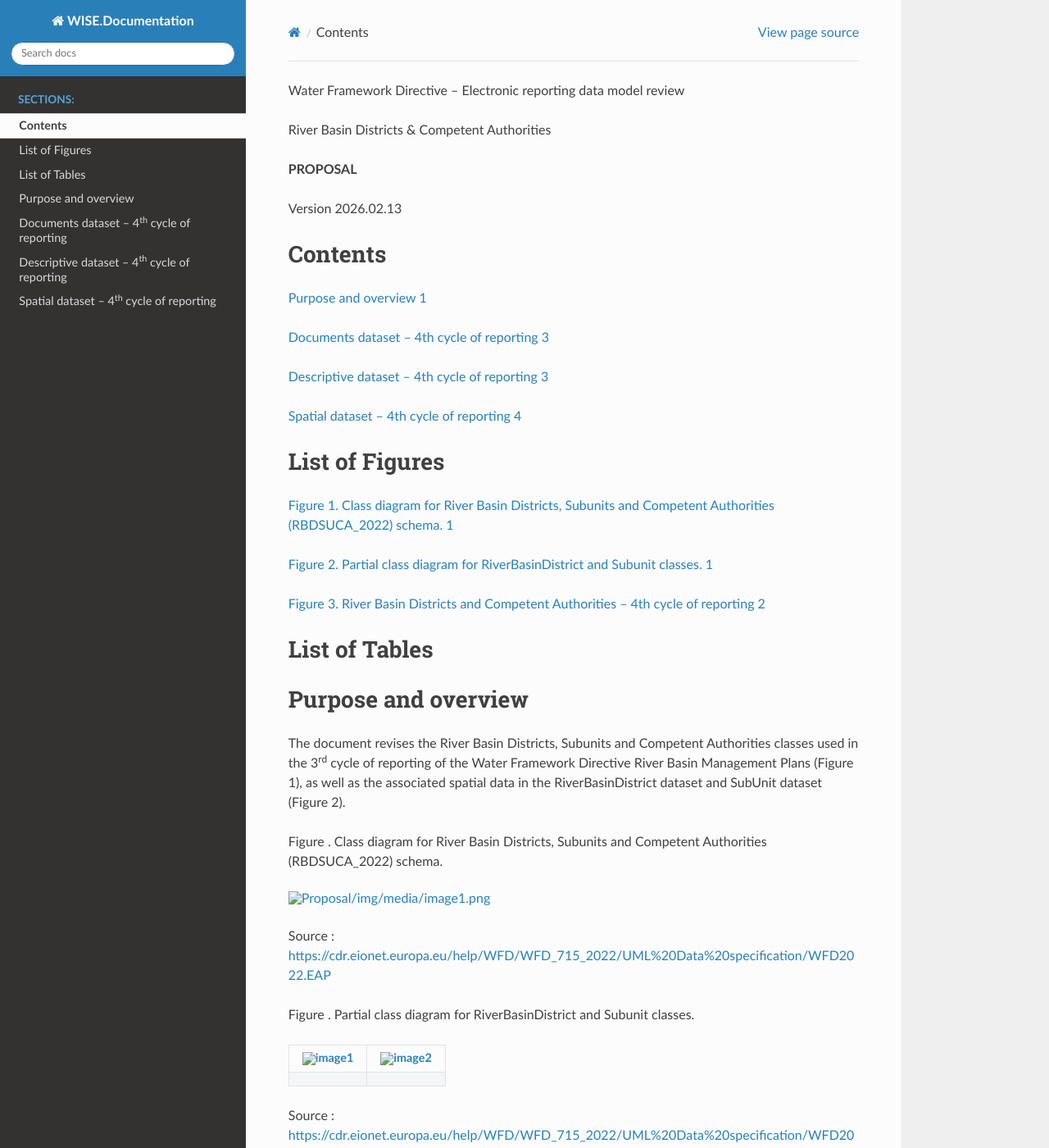
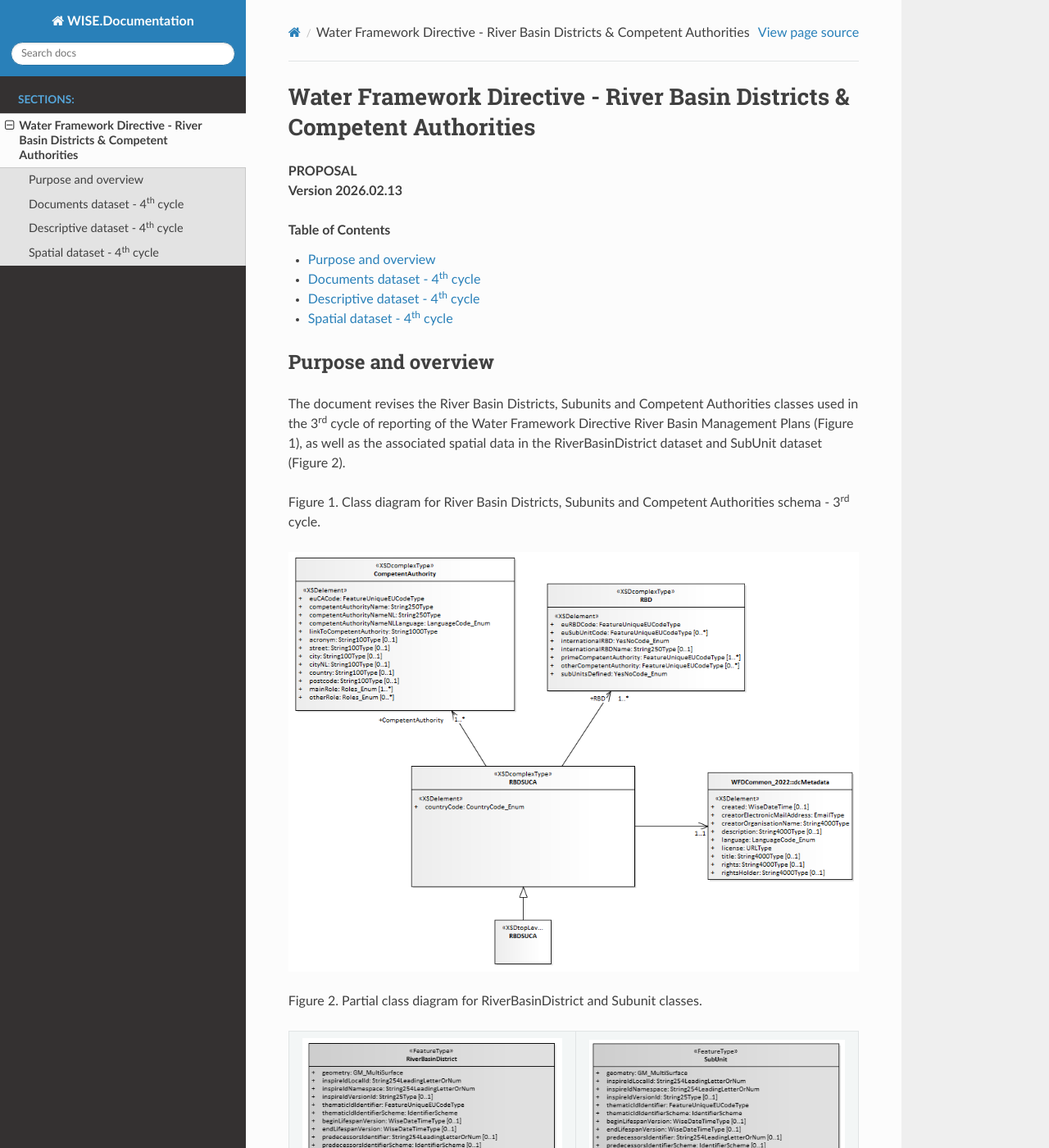
Before and after one commit to eeadata/WISE.WFD.Documentation, a Sphinx documentation site: the page built from docs/Proposal/index.rst, in a window 1280 px wide and 1400 px high. Shown: the whole window at 82% size. Built offline with Sphinx 7.4.7 and the Read the Docs theme 3.1.0, drawn with Linux system fonts in a browser that asks for light colours; formulas are drawn with MathJax 3; some of the changed text lies outside the part shown.

Commit message:
Cropping the images

```diff
--- a/docs/Proposal/index.rst
+++ b/docs/Proposal/index.rst
@@ -1,90 +1,71 @@
-Water Framework Directive – Electronic reporting data model review
+Water Framework Directive - River Basin Districts & Competent Authorities
+#########################################################################
 
-River Basin Districts & Competent Authorities
+| **PROPOSAL**
+| **Version 2026.02.13**
 
-**PROPOSAL**
 
-Version 2026.02.13
+.. contents:: Table of Contents
+   :depth: 2
+   :local:
 
--
+..
+   List of Figures
+   ===============
 
-Contents
-========
+   `Figure 1. Class diagram for River Basin Districts, Subunits and
+   Competent Authorities (RBDSUCA_2022) schema. <#_Ref221642320>`__
+   `1 <#_Ref221642320>`__
 
-`Purpose and overview <#purpose-and-overview>`__
-`1 <#purpose-and-overview>`__
+   `Figure 2. Partial class diagram for RiverBasinDistrict and Subunit
+   classes. <#_Ref221876448>`__ `1 <#_Ref221876448>`__
 
-`Documents dataset – 4\ th cycle of
-reporting <#documents-dataset-4th-cycle-of-reporting>`__
-`3 <#documents-dataset-4th-cycle-of-reporting>`__
+   `Figure 3. River Basin Districts and Competent Authorities – 4th cycle
+   of reporting <#_Ref221089723>`__ `2 <#_Ref221089723>`__
 
-`Descriptive dataset – 4\ th cycle of
-reporting <#descriptive-dataset-4th-cycle-of-reporting>`__
-`3 <#descriptive-dataset-4th-cycle-of-reporting>`__
+   List of Tables
+   ==============
 
-`Spatial dataset – 4\ th cycle of
-reporting <#spatial-dataset-4th-cycle-of-reporting>`__
-`4 <#spatial-dataset-4th-cycle-of-reporting>`__
+..
 
-List of Figures
-===============
-
-`Figure 1. Class diagram for River Basin Districts, Subunits and
-Competent Authorities (RBDSUCA_2022) schema. <#_Ref221642320>`__
-`1 <#_Ref221642320>`__
-
-`Figure 2. Partial class diagram for RiverBasinDistrict and Subunit
-classes. <#_Ref221876448>`__ `1 <#_Ref221876448>`__
-
-`Figure 3. River Basin Districts and Competent Authorities – 4th cycle
-of reporting <#_Ref221089723>`__ `2 <#_Ref221089723>`__
-
-List of Tables
-==============
+.. _purpose-and-overview-ref:
 
 Purpose and overview
 ====================
 
 The document revises the River Basin Districts, Subunits and Competent
-Authorities classes used in the 3\ :sup:`rd` cycle of reporting of the
+Authorities classes used in the |3rd| cycle of reporting of the
 Water Framework Directive River Basin Management Plans (Figure 1), as
 well as the associated spatial data in the RiverBasinDistrict dataset
 and SubUnit dataset (Figure 2).
 
-Figure . Class diagram for River Basin Districts, Subunits and Competent
-Authorities (RBDSUCA_2022) schema.
+Figure 1. Class diagram for River Basin Districts, Subunits and Competent
+Authorities schema - |3rd| cycle.
 
-.. image:: img/media/image1.png
-   :width: 4.57708in
-   :height: 3.33766in
+|image1|
 
-Source :
-https://cdr.eionet.europa.eu/help/WFD/WFD_715_2022/UML%20Data%20specification/WFD2022.EAP
 
-Figure . Partial class diagram for RiverBasinDistrict and Subunit
+Figure 2. Partial class diagram for RiverBasinDistrict and Subunit
 classes.
 
 +-----------------------------------+-----------------------------------+
-| |image1|                          | |image2|                          |
-+===================================+===================================+
+| |image2left|                      | |image2right|                     |
 +-----------------------------------+-----------------------------------+
 
-Source :
-https://cdr.eionet.europa.eu/help/WFD/WFD_715_2022/UML%20Data%20specification/WFD2022.EAP
 
 | A proposal is presented for the electronic reporting in the
-  4\ :sup:`th` cycle (Figure 3).
+  |4th| cycle (Figure 3).
 | The reporting of the units of management (i.e. the River Basin
   Districts) and of the competent authorities is combined into a single
   dataflow. The overall structure of the new **River Basin Districts and
   Competent Authorities** dataflow has been aligned with similar
-  dataflows, e.g. under the Floods Directive :sup:`(`\  [1]_\ :sup:`)`.
+  dataflows, e.g. under the Floods Directive [#floods-directive-footnote]_.
 
 Reporting is only requested under the following conditions:
 
 -  If there are changes to the spatial delineation and/or the
    identifiers of one or more River Basin Districts (since the
-   3\ :sup:`rd` cycle of reporting), the spatial dataset must be
+   |3rd| cycle), the spatial dataset must be
    reported.
 
 -  If there are changes to the competent authorities or their roles, the
@@ -95,16 +76,18 @@ Data providers can specify which datasets are being updated (spatial
 data, descriptive data, or both). Information about subunits is no
 longer requested. The reporting of metadata has also been simplified.
 
-Figure . River Basin Districts and Competent Authorities – 4th cycle of
-reporting
+
+Figure 3. River Basin Districts and Competent Authorities - |4th| cycle
 
 +-----------------------+-----------------------+----------------------+
+| |image3a|             | |image3b|             | |image3c|            |
++-----------------------+-----------------------+----------------------+
 | a) Documents          | b) Descriptive data   | c) Spatial data      |
-+=======================+=======================+======================+
-| |image3|              | |image4|              | |image5|             |
 +-----------------------+-----------------------+----------------------+
 
-Documents dataset – 4\ :sup:`th` cycle of reporting
+.. _documents-dataset-ref:
+
+Documents dataset - |4th| cycle
 ===================================================
 
 The Documents dataset (Figure 3.a) follows the standard structure used
@@ -126,7 +109,9 @@ in various WISE dataflows:
    the provision of a link to a document stored in a publicly accessible
    national web site.
 
-Descriptive dataset – 4\ :sup:`th` cycle of reporting
+.. _descriptive-dataset-ref:
+
+Descriptive dataset - |4th| cycle
 =====================================================
 
 The Descriptive dataset (Figure 3.b) contains two tables:
@@ -138,16 +123,18 @@ The Descriptive dataset (Figure 3.b) contains two tables:
    Competent Authority with a River Basin District and specified the
    role(s) of the competent authority in that specific RBD.
 
-Spatial dataset – 4\ :sup:`th` cycle of reporting
+.. _spatial-dataset-ref:
+
+Spatial dataset - |4th| cycle
 =================================================
 
-| The Spatial dataset (Figure 3.c) contains only the RiverBasinDistrict
-  spatial table.
-| As stated before, Subunits are no longer requested in the 4\ :sup:`th`
-  cycle of reporting.
+The Spatial dataset (Figure 3) contains only the RiverBasinDistrict
+spatial table.
+As stated before, Subunits are no longer requested in the |4th|
+cycle of reporting.
 
 The following changes have been made to the RiverBasinDistrict table (in
-comparison to version 7.06 used in the 3\ :sup:`rd` cycle of reporting):
+comparison to version 7.06 used in the |3rd| cycle of reporting):
 
 -  Two attributes were removed, because they can be derived: sizeValue
    and sizeUom.
@@ -170,26 +157,47 @@ comparison to version 7.06 used in the 3\ :sup:`rd` cycle of reporting):
 
 -  Likewise, the attributes successorsIdentifier and
    successorsIdentifierScheme have been kept for clarity's sake although
-   their value will always be NULL – the appropriate value will be
+   their value will always be NULL - the appropriate value will be
    derived and included in the published WISE datasets that refer to the
    previous reporting cycles).
 
-.. [1]
+.. rubric:: Footnotes
+
+.. [#floods-directive-footnote]
+
    See Floods Directive - Units of Management and Competent Authorities
    [2025] at https://reportnet.europa.eu/public/dataflow/1473
 
-.. |image1| image:: img/media/image2.png
-   :width: 2.3622in
-   :height: 3.12598in
-.. |image2| image:: img/media/image3.png
-   :width: 2.3622in
-   :height: 3.12598in
-.. |image3| image:: img/media/image4.png
-   :width: 1.96806in
-   :height: 2.20264in
-.. |image4| image:: img/media/image5.png
-   :width: 1.9685in
-   :height: 1.86614in
-.. |image5| image:: img/media/image6.png
-   :width: 1.9685in
-   :height: 1.91928in
+
+.. include:: ../_sharedFiles/Links.rst
+
+.. images-placeholder
+
+.. |image1| image:: img/ClassDiagram_RiverBasinDistrictsSubunitsAndCompetentAuthorities_3rdCycle.png
+   :width: 100%
+   :align: middle
+
+.. |image2left| image:: img/ClassDiagram_RiverBasinDistrict_3rdCycle.png
+   :width: 100%
+   :align: middle
+
+.. |image2right| image:: img/ClassDiagram_SubUnit_3rdCycle.png
+   :width: 100%
+   :align: middle
+
+.. |image3a| image:: img/ClassDiagram_dcMetadata.png
+   :width: 100%
+   :align: middle
+
+.. |image3b| image:: img/ClassDiagram_CompetentAuthority.png
+   :width: 100%
+   :align: middle
+
+.. |image3c| image:: img/ClassDiagram_RiverBasinDistrict.png
+   :width: 100%
+   :align: middle
+
+.. substitutions-placeholder
+
+.. |3rd| replace:: 3\ :sup:`rd`
+.. |4th| replace:: 4\ :sup:`th`
```
Also changed, not shown: docs/Proposal/img/ClassDiagram_CompetentAuthority.png (renamed from docs/Proposal/img/image5.png), docs/Proposal/img/ClassDiagram_RiverBasinDistrict.png (added), docs/Proposal/img/ClassDiagram_RiverBasinDistrict_3rdCycle.png (added), docs/Proposal/img/ClassDiagram_RiverBasinDistrictsSubunitsAndCompetentAuthorities_3rdCycle.png (added), docs/Proposal/img/ClassDiagram_SubUnit_3rdCycle.png (added), docs/Proposal/img/ClassDiagram_dcMetadata.png (renamed from docs/Proposal/img/image4.png), docs/Proposal/img/image1.png (deleted), docs/Proposal/img/image2.png (deleted), docs/Proposal/img/image3.png (deleted), docs/Proposal/img/image6.png (deleted), 1 other file.
